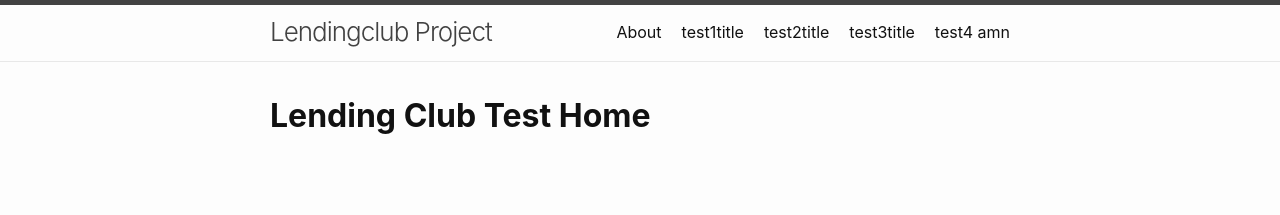
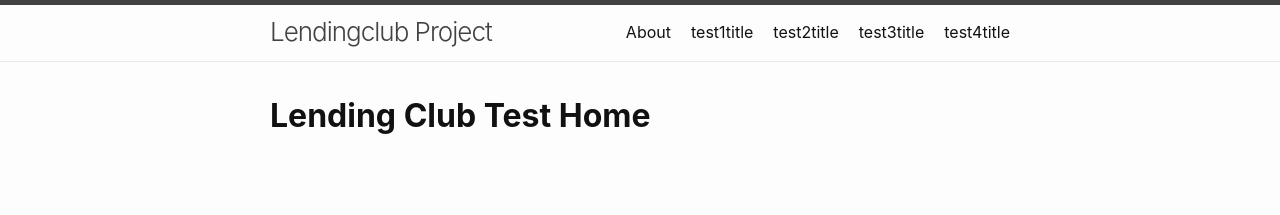
Before and after one commit to junparkh/LendingClub, a Jekyll site: the page built from index.md, in a window 1280 px wide. Shown: the top 215 px of the page. Built offline with Jekyll 4.4.1, drawn with Linux system fonts in a browser that asks for light colours.

Commit message:
Update test4.md

```diff
--- a/test4.md
+++ b/test4.md
@@ -1 +1,7 @@
+---
+layout: page
+title: test4title
+permalink: /test4/
+---
+
 # test4 amn
```
